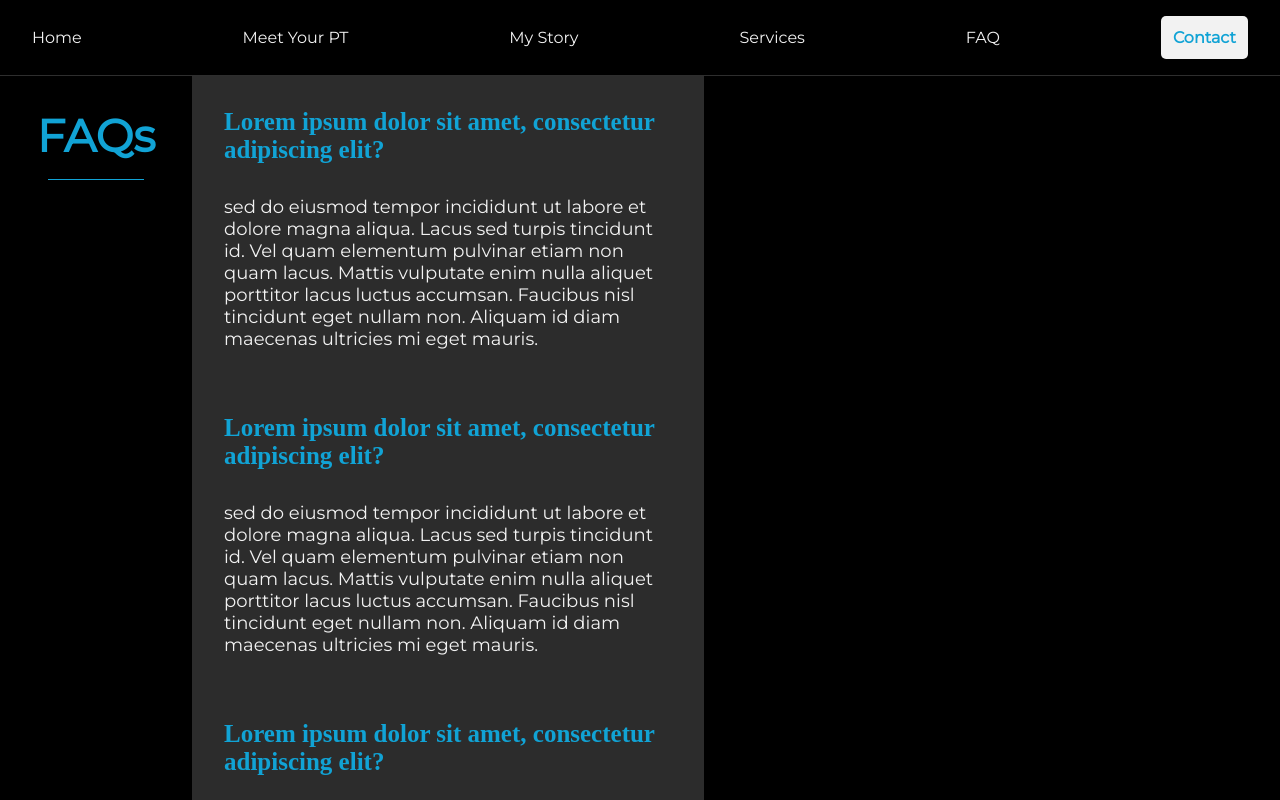
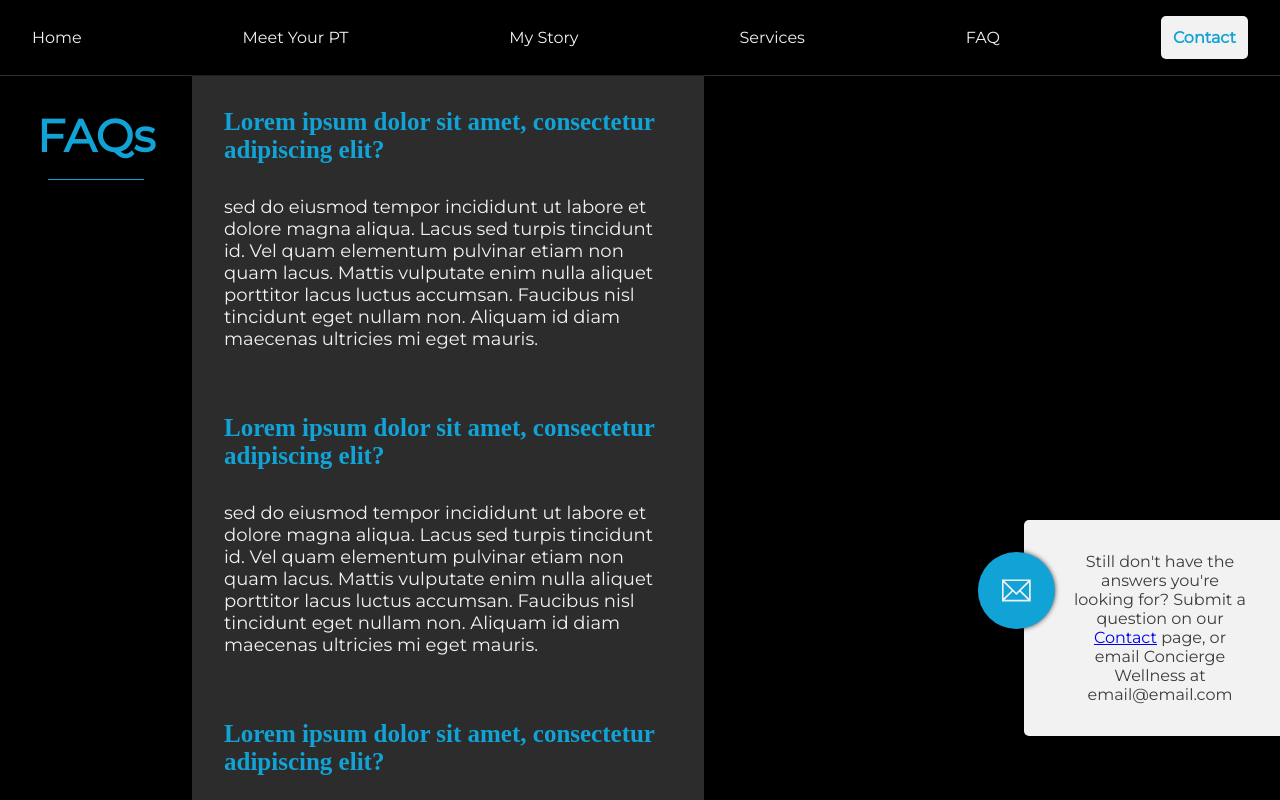
Before and after one commit to kmlibin/concierge-wellnessPT, a React (Create React App) app: page /faq in a window 1280 px wide. Shown: the top 800 px of the page. Built offline with nearby package versions, Linux system fonts and the light colour scheme; a web font is replaced by a local one.

Commit message:
added contact blurb on right side

```diff
--- a/src/screens/FAQScreen.jsx
+++ b/src/screens/FAQScreen.jsx
@@ -1,16 +1,16 @@
 import React from "react";
+import { Link } from "react-router-dom";
 import "./FAQScreen.scss";
-import pullup from "../assets/pullup.jpg";
+import { TfiEmail } from "react-icons/tfi";
 
 const FAQScreen = () => {
   return (
-    <main className="faq" data-aos="fade-up"
-    data-aos-duration="1000">
-      <div className="faq-title">
+    <main className="faq">
+      <div className="faq-title" data-aos="fade-up" data-aos-duration="1000">
         <h1>FAQs</h1>
         <span className="hr-line"></span>
       </div>
-      <div className="faq-container">
+      <div className="faq-container" data-aos="fade-up" data-aos-duration="1000">
         <div className="faq-text">
           <h4>Lorem ipsum dolor sit amet, consectetur adipiscing elit?</h4>
           <p>
@@ -62,9 +62,17 @@ const FAQScreen = () => {
           </p>
         </div>
       </div>
-      {/* <div className="faq-image">
-        <img src = {pullup}/>
-      </div> */}
+      <div className="faq-questions-container">
+        <div className="faq-content" data-aos="fade-up" data-aos-duration="1000">
+        <div className="icon-container">
+            <TfiEmail  className="icon"/>
+         </div>
+          <p>
+            Still don't have the answers you're looking for? Submit a question on our <Link to="/contact">Contact</Link> page,
+            or email Concierge Wellness at email@email.com
+          </p>
+        </div>
+      </div>
     </main>
   );
 };
--- a/src/screens/FAQScreen.scss
+++ b/src/screens/FAQScreen.scss
@@ -25,18 +25,17 @@
 
     .hr-line {
       border-bottom: 1px solid $accent;
-            margin-bottom: .75rem;
+      margin-bottom: 0.75rem;
       width: 75%;
-
     }
   }
 
   .faq-container {
     width: 40%;
     background-color: rgba(99, 99, 99, 0.45);
+    box-shadow: 0px 0px 5px rgba(0, 0, 0, 0.75);
 
-
-        .faq-text{
+    .faq-text {
       max-width: 100%;
       padding: 2rem;
 
@@ -48,18 +47,57 @@
       }
       p {
         font-size: 18px;
-
       }
     }
   }
-    .faq-image {
-        max-width: 25%;
+  .faq-questions-container {
+    max-width: 45%;
     height: 100vh;
     display: flex;
-        align-items: center;
+    justify-content: flex-end;
+    align-items: flex-end;
+    position: relative;
 
-        img {
-            width: 100%;
+    .faq-content {
+      background-color: $primaryText;
+      border-radius: 5px 0 0 5px;
+      position: fixed;
+      bottom: 4rem;
+      right: 0;
+      max-height: 40%;
+      width: 20%;
+
+      .icon-container {
+        position: absolute;
+        top: 15%;
+        // left: 20%;
+        transform: translateX(-60%);
+        background-color:$accent;
+        display: flex;
+        justify-content: center;
+        min-height: 30%;
+        width: 30%;
+        border-radius: 50%;
+        box-shadow: 0px 0px 5px rgba(0, 0, 0, 0.75);
+
+
+        .icon {
+          box-sizing: border-box;
+          padding: 0.5rem;
+          width: 70%;
+          max-width: 70%;
+          height: auto;
+          margin: 1rem;
+          box-shadow: none;
+        }
+      }
+
+      p {
+        padding: 2rem;
+        padding-left: 3rem;
+        color: $blackText;
+        text-align: center;
       }
     }
   }
+}
```
Lines whose indentation alone changed are shown as unchanged.
